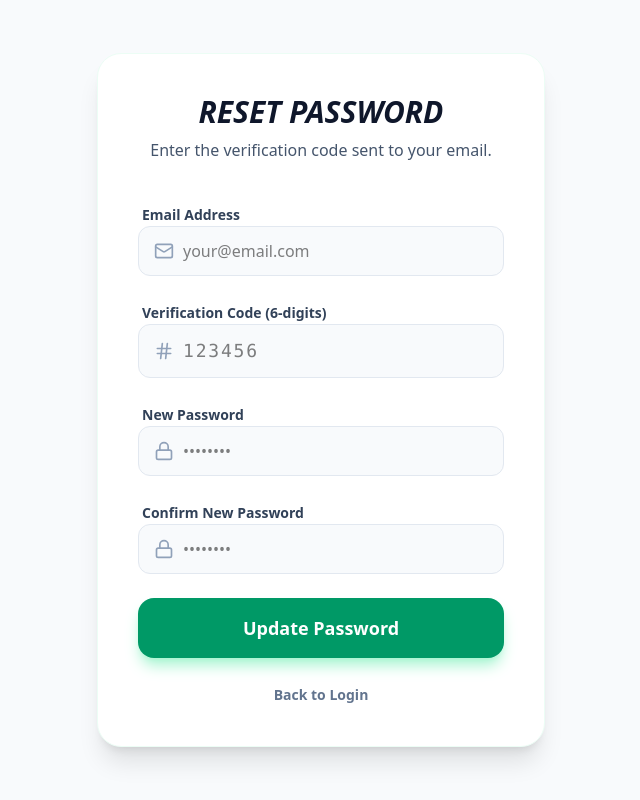
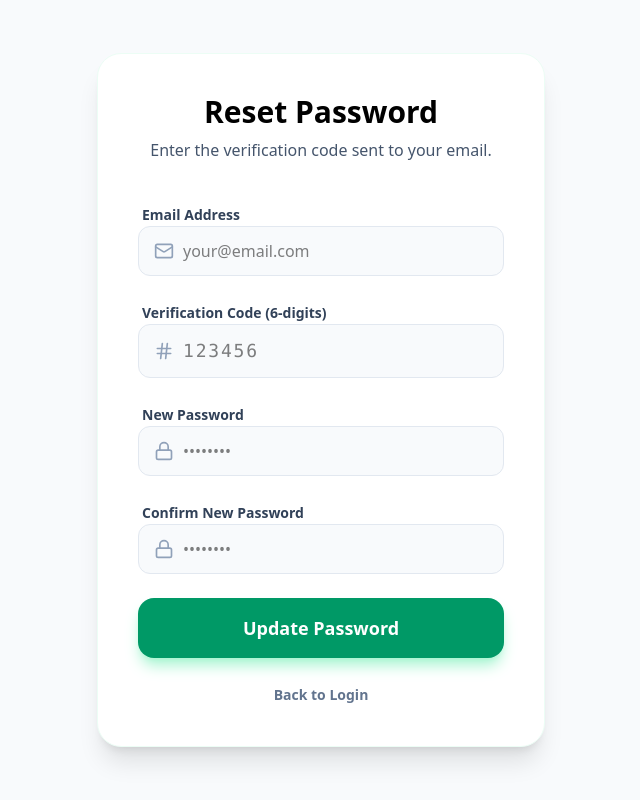
Before and after one commit to Janindu2002/Turf-Management-System, a React (Vite) app in the folder turf-reservation-frontend/: page /reset-password in a window 1280 px wide. Shown: the whole page, without its empty margins (319-959 px from the left). Built offline with nearby package versions, Linux system fonts and the light colour scheme.

Commit message:
style: update reset password header styling and text formatting

```diff
--- a/turf-reservation-frontend/src/pages/ResetPassword.tsx
+++ b/turf-reservation-frontend/src/pages/ResetPassword.tsx
@@ -52,7 +52,7 @@
         <div className="min-h-screen bg-slate-50 flex items-center justify-center p-6">
             <div className="max-w-md w-full bg-white rounded-3xl shadow-xl p-10 border border-emerald-50">
                 <div className="text-center mb-10">
-                    <h1 className="text-3xl font-extrabold text-slate-900 mb-2 italic">RESET PASSWORD</h1>
+                    <h2 className="text-3xl font-bold text-center mb-2">Reset Password</h2>
                     <p className="text-slate-600">Enter the verification code sent to your email.</p>
                 </div>
 
```
